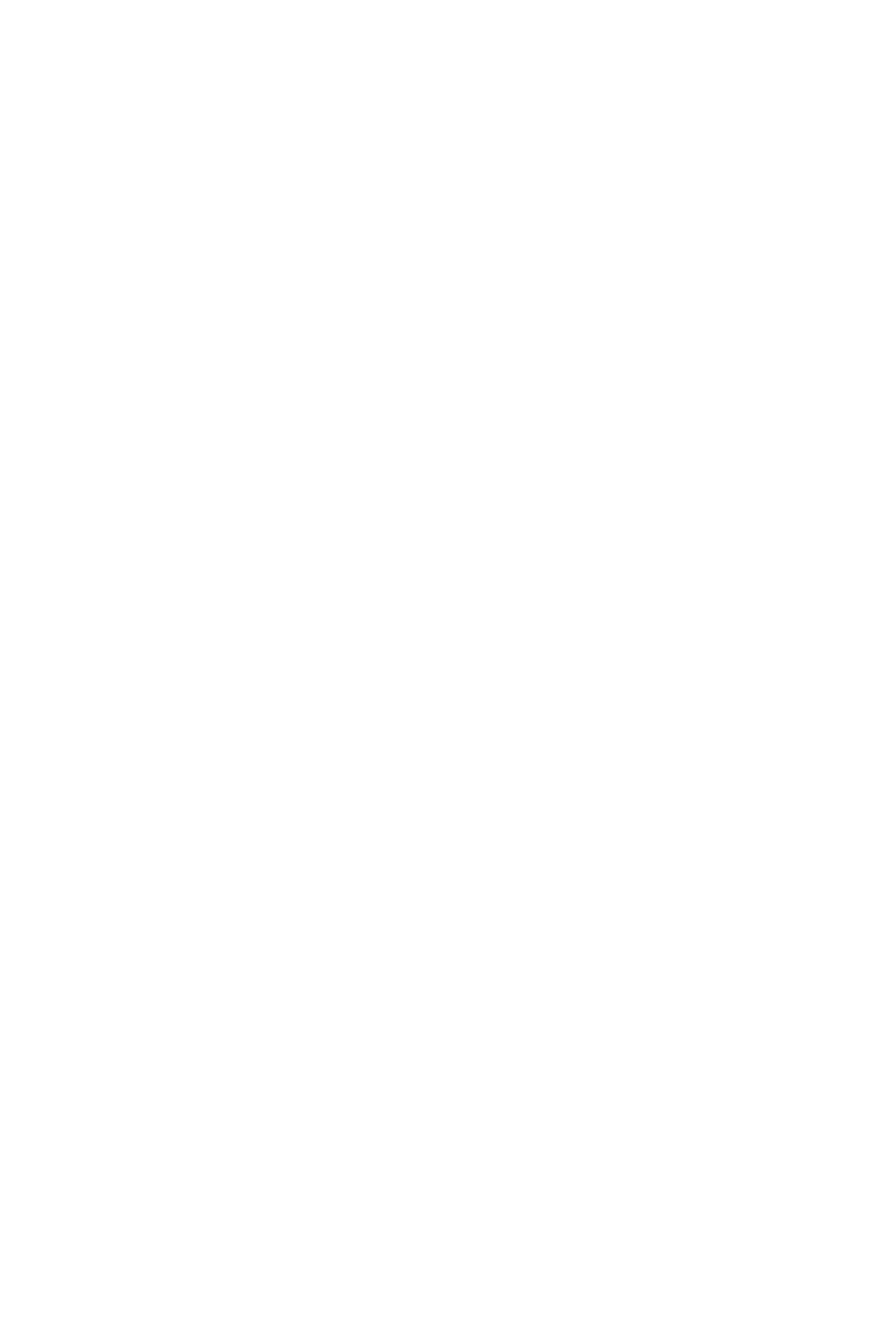
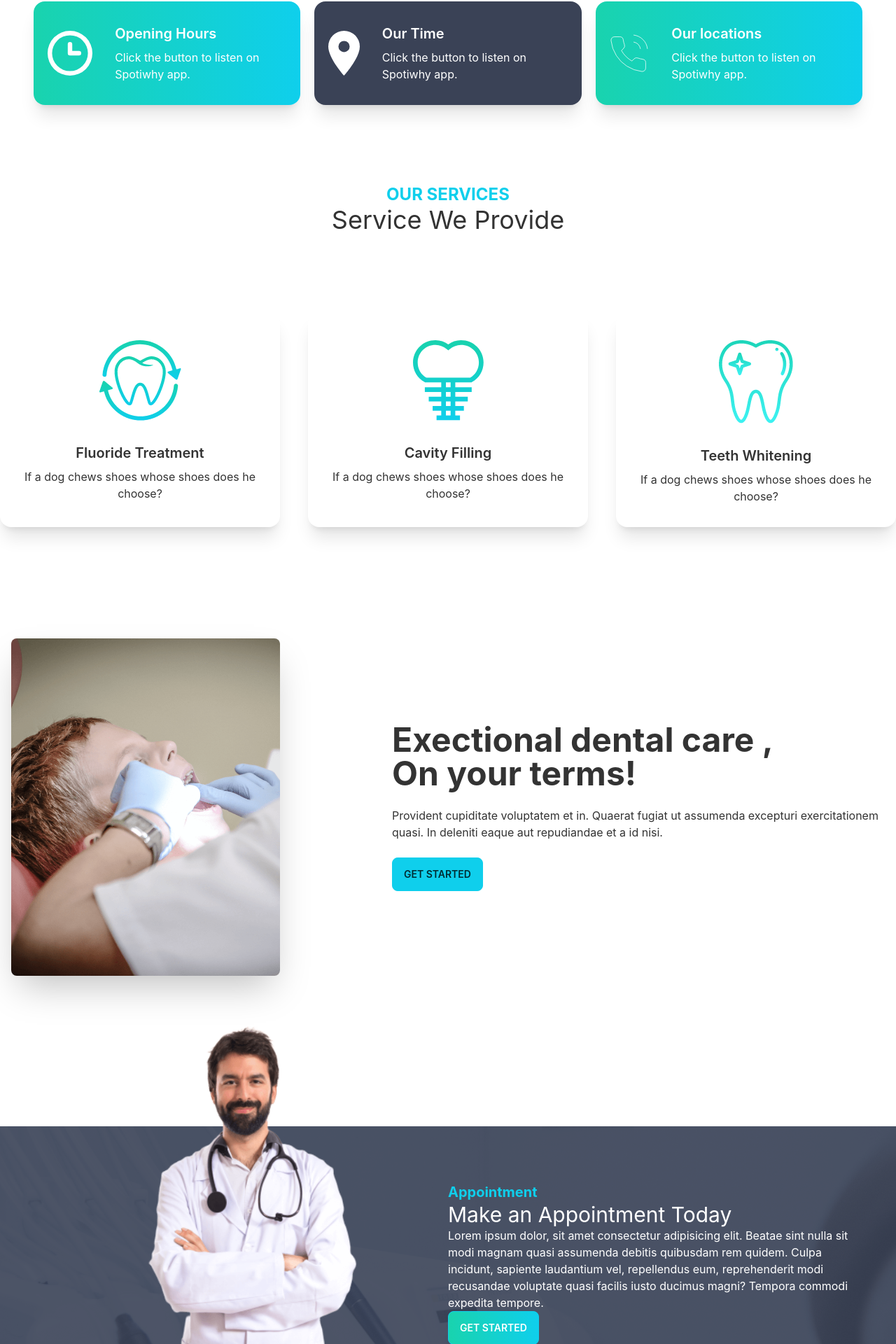
Before and after one commit to Sumon092/doctors-protal, a React (Create React App) app: page /home in a window 1280 px wide. Shown: the part 862-2782 px from the top of the page at 70% size. Before the commit the page ends 864 px from the top, so only its background shows below. Built offline with nearby package versions, Linux system fonts and the light colour scheme.

Commit message:
review added

```diff
--- a/src/pages/Home/Banner.js
+++ b/src/pages/Home/Banner.js
@@ -1,18 +1,19 @@
 import React from 'react';
 import bannerImage from '../../assets/images/chair.png'
+import backgroundImage from '../../assets/images/bg.png'
+import PrimaryButton from '../Shared/PrimaryButton';
 
 const Banner = () => {
     return (
-        <div>
-            <div class="hero min-h-screen bg-base-100">
-                <div class="hero-content flex-col lg:flex-row-reverse px-12">
-                    <img src={bannerImage} class="max-w-lg rounded-lg shadow-2xl" />
-                    <div>
-                        <h1 class="text-7xl font-bold">Your New Smile
-                            <br /> Starts Here!</h1>
-                        <p class="py-6">Provident cupiditate voluptatem et in. Quaerat fugiat ut assumenda excepturi exercitationem quasi.</p>
-                        <button class="btn btn-primary uppercase text-white bg-gradient-to-r from-secondary to-primary ...">Get Started</button>
-                    </div>
+
+        <div class="hero min-h-screen bg-base-100">
+            <div class="hero-content flex-col lg:flex-row-reverse">
+                <img src={bannerImage} class="max-w-sm rounded-lg shadow-2xl" />
+                <div>
+                    <h1 class="text-5xl font-bold">Your New Smile
+                        <br /> Starts Here!</h1>
+                    <p class="py-6">Provident cupiditate voluptatem et in. Quaerat fugiat ut assumenda excepturi exercitationem quasi.</p>
+                    <PrimaryButton>Get Started</PrimaryButton>
                 </div>
             </div>
         </div>
--- /dev/null
+++ b/src/pages/Home/DentalCare.js
@@ -0,0 +1,20 @@
+import React from 'react';
+import dentalCareImage from '../../assets/images/treatment.png'
+
+const DentalCare = () => {
+    return (
+        <div class="hero min-h-screen bg-base-100">
+            <div class="hero-content flex-col lg:flex-row gap-40">
+                <img src={dentalCareImage} class="max-w-sm rounded-lg shadow-2xl" />
+                <div className='w-100'>
+                    <h1 class="text-5xl font-bold">Exectional dental care ,
+                        <br />On your terms!</h1>
+                    <p class="py-6">Provident cupiditate voluptatem et in. Quaerat fugiat ut assumenda excepturi exercitationem quasi. In deleniti eaque aut repudiandae et a id nisi.</p>
+                    <button class="btn btn-primary">Get Started</button>
+                </div>
+            </div>
+        </div>
+    );
+};
+
+export default DentalCare;
--- a/src/pages/Home/Home.js
+++ b/src/pages/Home/Home.js
@@ -1,10 +1,20 @@
 import React from 'react';
 import Banner from './Banner';
+import DentalCare from './DentalCare';
+import Info from './Info';
+import MakeAppointment from './MakeAppointment';
+import Services from './Services';
+import Testimonial from './Testimonial';
 
 const Home = () => {
     return (
         <div>
             <Banner></Banner>
+            <Info></Info>
+            <Services></Services>
+            <DentalCare></DentalCare>
+            <MakeAppointment></MakeAppointment>
+            <Testimonial></Testimonial>
         </div>
     );
 };
--- /dev/null
+++ b/src/pages/Home/Info.js
@@ -0,0 +1,17 @@
+import React from 'react';
+import InfoCard from './InfoCard';
+import clock from '../../assets/icons/clock.svg'
+import location from '../../assets/icons/marker.svg'
+import phone from '../../assets/icons/phone.svg'
+
+const Info = () => {
+    return (
+        <div className='grid grid-cols-1 md:grid-cols-3 gap-5 px-12'>
+            <InfoCard bgColor="bg-gradient-to-r from-secondary to-primary ..." cardText="Opening Hours" img={clock}></InfoCard>
+            <InfoCard bgColor="bg-accent" cardText="Our Time" img={location}></InfoCard>
+            <InfoCard bgColor="bg-gradient-to-r from-secondary to-primary ..." cardText="Our locations" img={phone}></InfoCard>
+        </div>
+    );
+};
+
+export default Info;
--- /dev/null
+++ b/src/pages/Home/InfoCard.js
@@ -0,0 +1,20 @@
+import React from 'react';
+
+
+const InfoCard = ({ img, bgColor, cardText }) => {
+    return (
+        <div class={`card lg:card-side shadow-xl ${bgColor}`}>
+            <figure className='pl-5'>
+                <img src={img} alt="Album" /></figure>
+            <div class="card-body text-white">
+                <h2 class="card-title text-white">{cardText}</h2>
+                <p>Click the button to listen on Spotiwhy app.</p>
+                {/* <div class="card-actions justify-end">
+                    <button class="btn btn-primary">Listen</button>
+                </div> */}
+            </div>
+        </div>
+    );
+};
+
+export default InfoCard;
--- /dev/null
+++ b/src/pages/Home/MakeAppointment.js
@@ -0,0 +1,22 @@
+import React from 'react';
+import doctorImage from '../../assets/images/doctor.png'
+import doctorBg from '../../assets/images/appointment.png'
+import PrimaryButton from '../Shared/PrimaryButton';
+
+const MakeAppointment = () => {
+    return (
+        <section style={{
+            background: `url(${doctorBg})`
+        }} className='flex justify-center items-center px-12 my-14'>
+            <div className='flex-1 hidden lg:block'><img className='mt-[-200px]' src={doctorImage} alt="" /></div>
+            <div className='flex-1'>
+                <h3 className='text-xl font-bold text-primary'>Appointment</h3>
+                <h2 className='text-3xl text-white'>Make an Appointment Today </h2>
+                <p className='text-white'>Lorem ipsum dolor, sit amet consectetur adipisicing elit. Beatae sint nulla sit modi magnam quasi assumenda debitis quibusdam rem quidem. Culpa incidunt, sapiente laudantium vel, repellendus eum, reprehenderit modi recusandae voluptate quasi facilis iusto ducimus magni? Tempora commodi expedita tempore.</p>
+                <PrimaryButton>Get Started</PrimaryButton>
+            </div>
+        </section>
+    );
+};
+
+export default MakeAppointment;
--- /dev/null
+++ b/src/pages/Home/Review.js
@@ -0,0 +1,28 @@
+import React from 'react';
+
+const Review = ({ review }) => {
+    return (
+        <div>
+            <div class="card lg:max-w-lg bg-base-100 shadow-xl">
+                <div class="card-body">
+                    {/* <h2 class="card-title">Card title!</h2> */}
+                    <p>Lorem ipsum dolor, sit amet consectetur adipisicing elit. Nostrum debitis nisi blanditiis architecto voluptatum nobis doloribus voluptas hic? Voluptate, suscipit.</p>
+                    <div class="flex items-center">
+                        <div class="avatar">
+                            <div class="w-16 rounded-full ring ring-primary ring-offset-base-100 mr-5">
+                                <img src={review.img} />
+                            </div>
+                        </div>
+                        <div>
+                            <h3>{review.name}</h3>
+                            <h4>{review.location}</h4>
+                        </div>
+
+                    </div>
+                </div>
+            </div>
+        </div>
+    );
+};
+
+export default Review;
--- /dev/null
+++ b/src/pages/Home/Service.js
@@ -0,0 +1,17 @@
+import React from 'react';
+
+const Service = ({ service }) => {
+    return (
+        <div class="card lg:max-w-lg bg-base-100 shadow-xl">
+            <figure class="px-10 pt-10">
+                <img src={service.img} alt="Shoes" class="rounded-xl" />
+            </figure>
+            <div class="card-body items-center text-center">
+                <h2 class="card-title">{service.name}</h2>
+                <p>If a dog chews shoes whose shoes does he choose?</p>
+            </div>
+        </div>
+    );
+};
+
+export default Service;
--- /dev/null
+++ b/src/pages/Home/Services.js
@@ -0,0 +1,43 @@
+import React from 'react';
+import fluoride from '../../assets/images/fluoride.png'
+import cavity from '../../assets/images/cavity.png'
+import whitening from '../../assets/images/whitening.png'
+import Service from './Service';
+
+const Services = () => {
+    const services = [
+        {
+            _id: 1,
+            name: "Fluoride Treatment",
+            description: '',
+            img: fluoride
+        },
+        {
+            _id: 2,
+            name: "Cavity Filling",
+            description: '',
+            img: cavity
+        },
+        {
+            _id: 3,
+            name: "Teeth Whitening",
+            description: '',
+            img: whitening
+        },
+    ]
+    return (
+        <div>
+            <div className="text-center my-28">
+                <h3 className='uppercase text-2xl text-primary font-bold'>Our services</h3>
+                <h4 className='text-4xl'>Service We Provide</h4>
+            </div>
+            <div className='grid sm:grid-cols-1 md:grid-cols-2 lg:grid-cols-3 gap-10'>
+                {
+                    services.map(service => <Service key={service._id} service={service}></Service>)
+                }
+            </div>
+        </div>
+    );
+};
+
+export default Services;
--- /dev/null
+++ b/src/pages/Home/Testimonial.js
@@ -0,0 +1,50 @@
+import React from 'react';
+import quote from '../../assets/icons/quote.svg'
+import people1 from '../../assets/images/people1.png'
+import people2 from '../../assets/images/people2.png'
+import people3 from '../../assets/images/people3.png'
+import Review from './Review';
+import Revies from './Review';
+
+const Testimonial = () => {
+    const reviews = [
+        {
+            _id: 1,
+            name: 'Winson Harry',
+            img: people1,
+            location: 'California'
+        },
+        {
+            _id: 2,
+            name: 'Winson Harry',
+            img: people2,
+            location: 'California'
+        },
+        {
+            _id: 3,
+            name: 'Winson Harry',
+            img: people3,
+            location: 'California'
+        },
+    ]
+    return (
+        <section className='my-25'>
+            <div className='flex justify-between px-12'>
+                <div>
+                    <h4 className='text-primary text-xl font-bold'>Testimonials</h4>
+                    <h2 className="text-3xl">What Our Patients Say</h2>
+                </div>
+                <div>
+                    <img src={quote} alt="" className='w-24 lg:w-48' />
+                </div>
+            </div>
+            <div className='grid grid-cols-1 md:grid-cols-2 lg:grid-cols-3 gap-5 px-12'>
+                {
+                    reviews.map(review => <Review key={review._id} review={review}></Review>)
+                }
+            </div>
+        </section>
+    );
+};
+
+export default Testimonial;
--- /dev/null
+++ b/src/pages/Shared/PrimaryButton.js
@@ -0,0 +1,9 @@
+import React from 'react';
+
+const PrimaryButton = ({ children }) => {
+    return (
+        <button class="btn btn-primary uppercase text-white bg-gradient-to-r from-secondary to-primary ...">{children}</button>
+    );
+};
+
+export default PrimaryButton;
```
